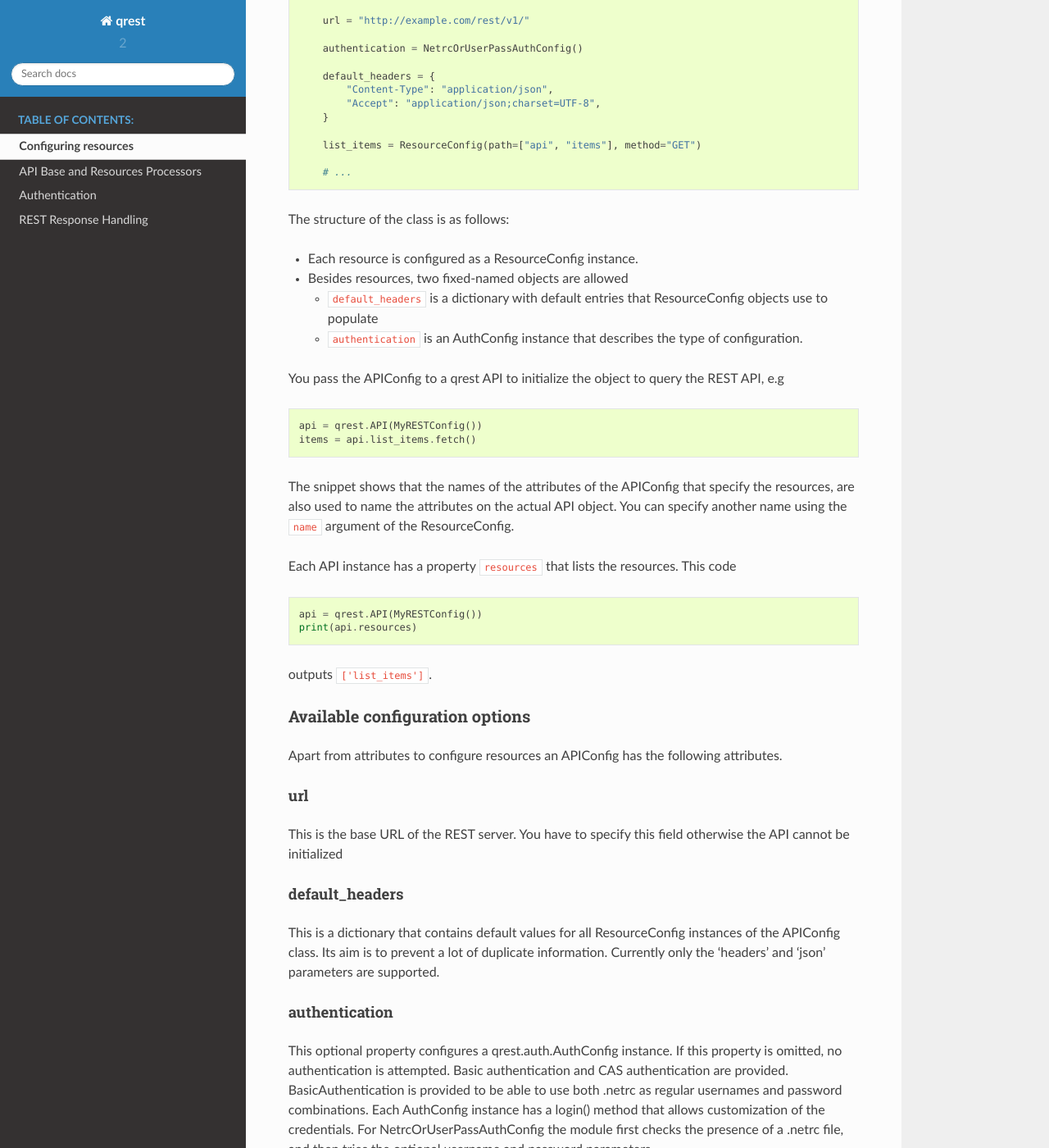
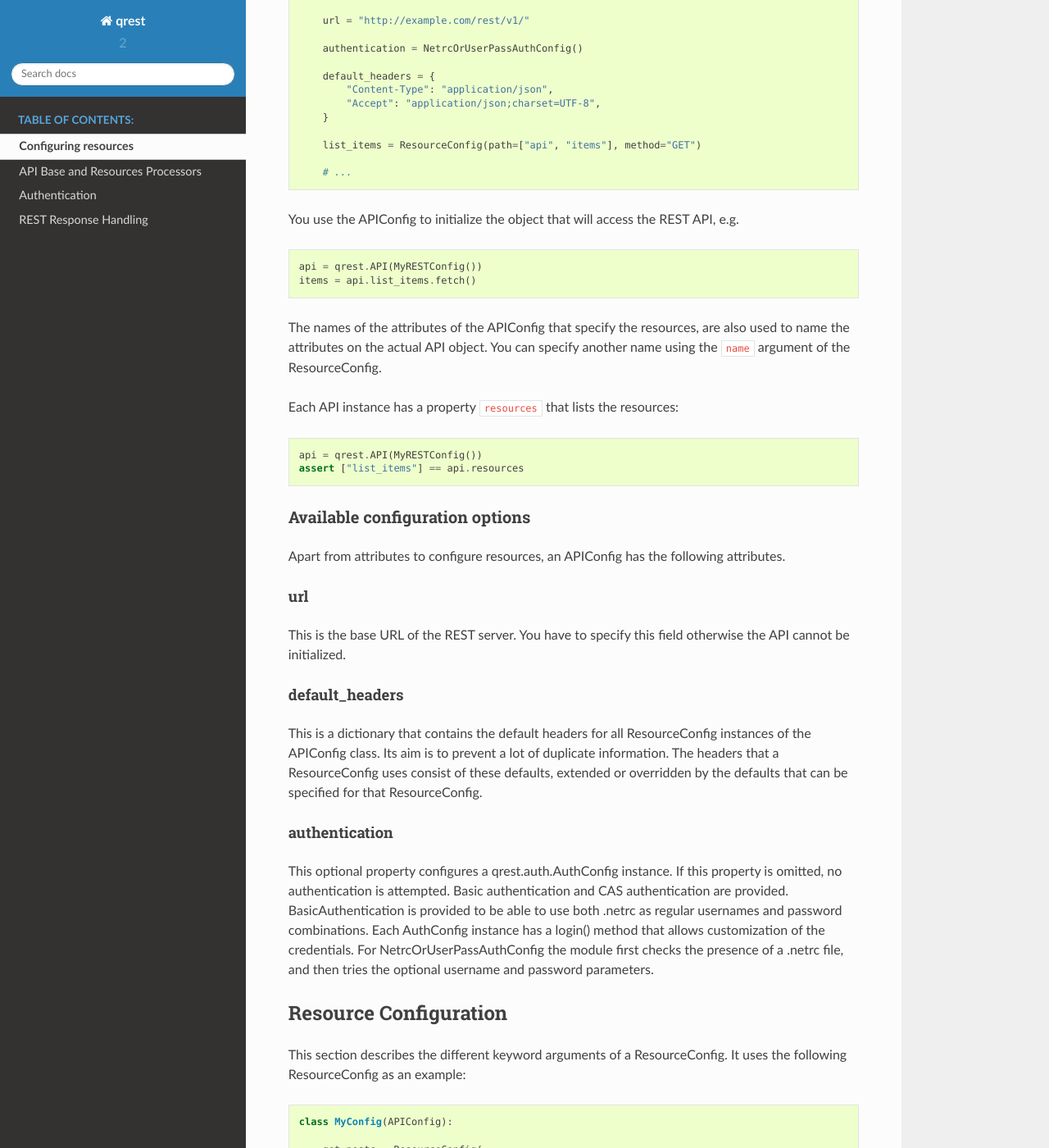
Before and after one commit to tsoenen/qrest, a Sphinx documentation site: the page built from docs/source/configuration.rst, in a window 1280 px wide and 1400 px high, scrolled down 739 px. Shown: the whole window at 82% size. Built offline with Sphinx 7.4.7 and the Read the Docs theme 2.0.0, drawn with Linux system fonts in a browser that asks for light colours.

Commit message:
VSDEV-1755: Reword some paragraphs in the documentation

```diff
--- a/docs/source/configuration.rst
+++ b/docs/source/configuration.rst
@@ -49,53 +49,43 @@ objects. It contains the configuration of a REST API.
 
       # ...
 
-The structure of the class is as follows:
-
-* Each resource is configured as a ResourceConfig instance.
-
-* Besides resources, two fixed-named objects are allowed
-
-  * ``default_headers`` is a dictionary with default entries that ResourceConfig objects use to populate
-  * ``authentication`` is an AuthConfig instance that describes the type of configuration.
-
-You pass the APIConfig to a qrest API to initialize the object to query the REST
-API, e.g
+You use the APIConfig to initialize the object that will access the REST API,
+e.g.
 
 ::
 
   api = qrest.API(MyRESTConfig())
   items = api.list_items.fetch()
 
-The snippet shows that the names of the attributes of the APIConfig that specify
-the resources, are also used to name the attributes on the actual API object.
-You can specify another name using the ``name`` argument of the ResourceConfig.
+The names of the attributes of the APIConfig that specify the resources, are
+also used to name the attributes on the actual API object. You can specify
+another name using the ``name`` argument of the ResourceConfig.
 
-Each API instance has a property ``resources`` that lists the resources. This
-code
-
-::
+Each API instance has a property ``resources`` that lists the resources::
 
   api = qrest.API(MyRESTConfig())
-  print(api.resources)
-
-outputs ``['list_items']``.
+  assert ["list_items"] == api.resources
 
 Available configuration options
 ===============================
 
-Apart from attributes to configure resources an APIConfig has the following attributes.
+Apart from attributes to configure resources, an APIConfig has the following
+attributes.
 
 url
 ---
+
 This is the base URL of the REST server. You have to specify this field
-otherwise the API cannot be initialized
+otherwise the API cannot be initialized.
 
 default_headers
 ---------------
-This is a dictionary that contains default values for all ResourceConfig
+
+This is a dictionary that contains the default headers for all ResourceConfig
 instances of the APIConfig class. Its aim is to prevent a lot of duplicate
-information. Currently only the 'headers' and 'json' parameters are supported.
-
+information. The headers that a ResourceConfig uses consist of these defaults,
+extended or overridden by the defaults that can be specified for that
+ResourceConfig.
 
 authentication
 --------------
```
Also changed, not shown: README.rst (+13 -12 lines).
